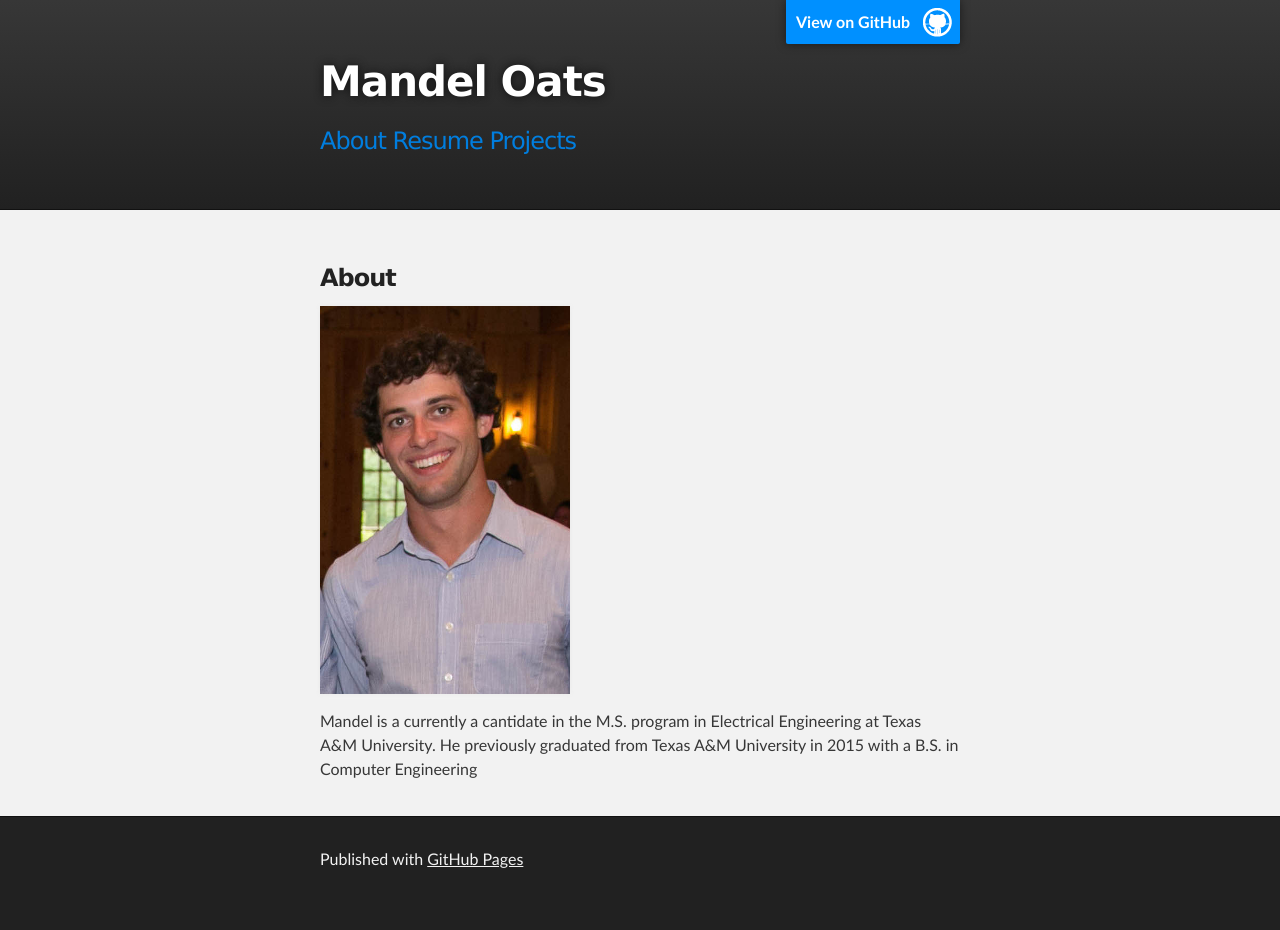
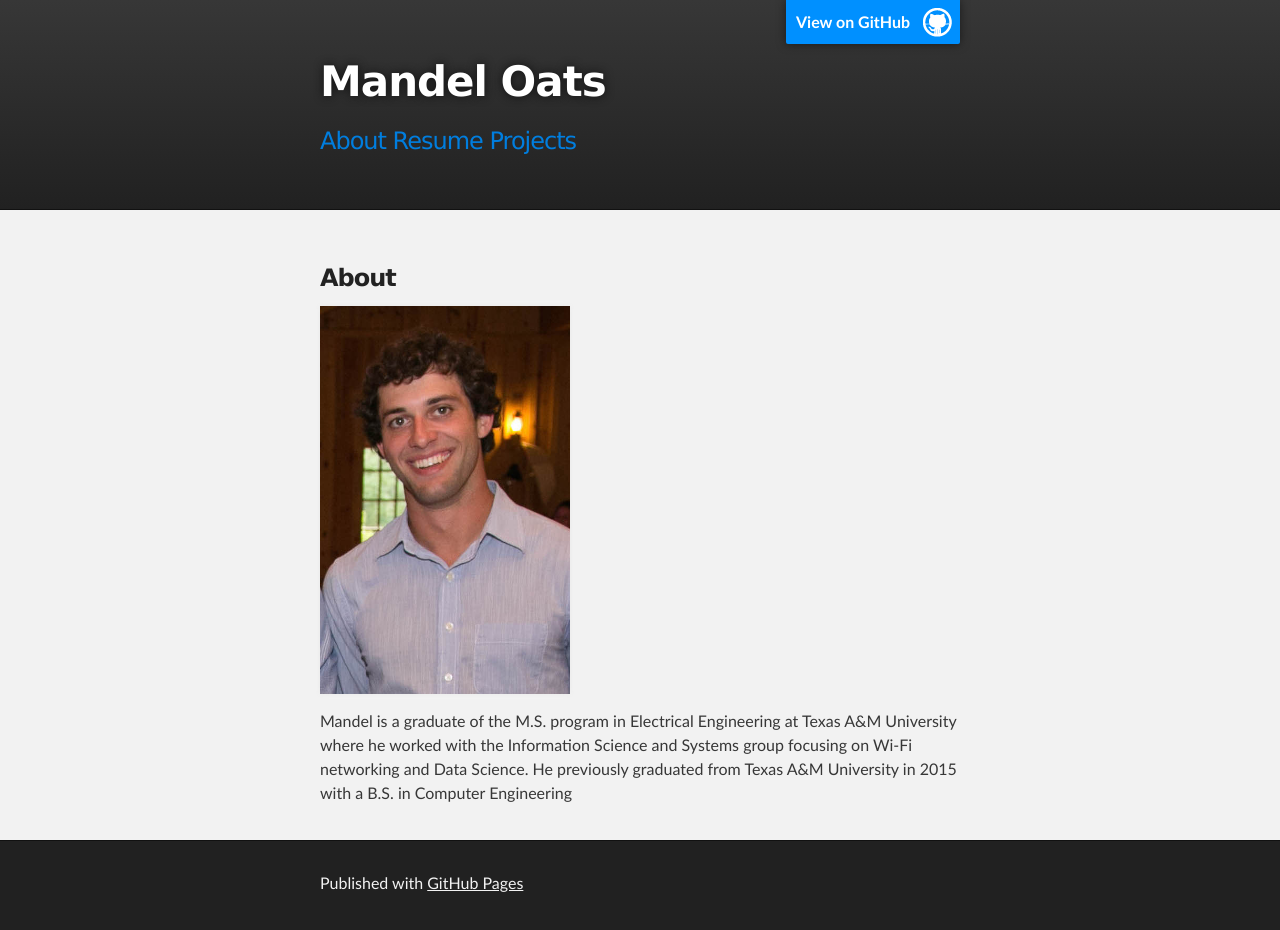
Before and after one commit to mandeloats/mandeloats.github.io, a plain HTML site: page index.html in a window 1280 px wide. Before the commit the page ends 906 px from the top, so only its background shows below. Drawn offline with Linux system fonts and the light colour scheme.

Commit message:
Updated about me

```diff
--- a/index.html
+++ b/index.html
@@ -32,7 +32,7 @@
 
 <p><img src="https://raw.githubusercontent.com/Mandeloats/mandeloats.github.io/master/images/profile.jpg" alt="" width="250"></p>
 
-<p>Mandel is a currently a cantidate in the M.S. program in Electrical Engineering at Texas A&amp;M University. He previously graduated from Texas A&amp;M University in 2015 with a B.S. in Computer Engineering</p>
+<p>Mandel is a graduate of the M.S. program in Electrical Engineering at Texas A&amp;M University where he worked with the Information Science and Systems group focusing on Wi-Fi networking and Data Science. He previously graduated from Texas A&amp;M University in 2015 with a B.S. in Computer Engineering</p>
 
       </section>
     </div>
```
